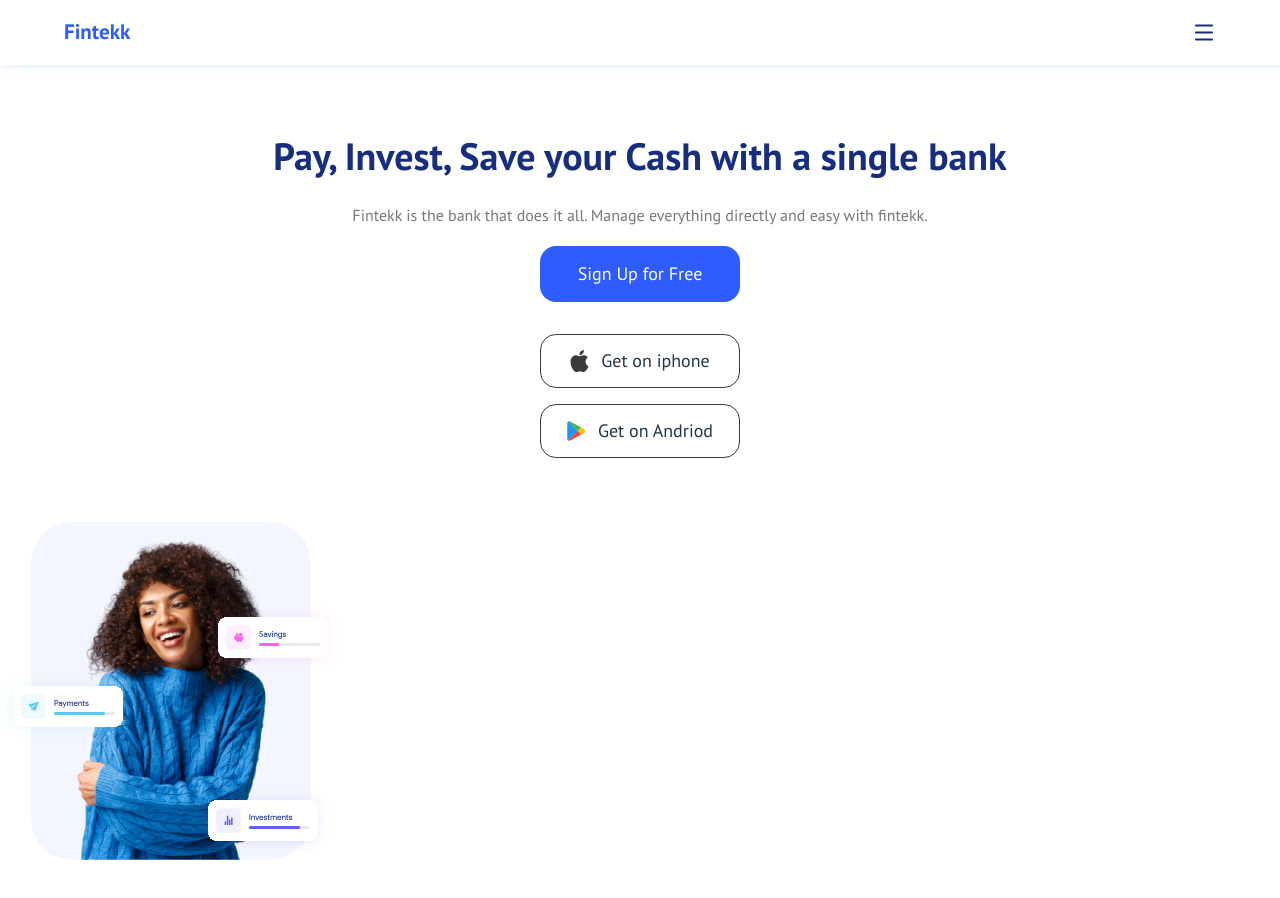
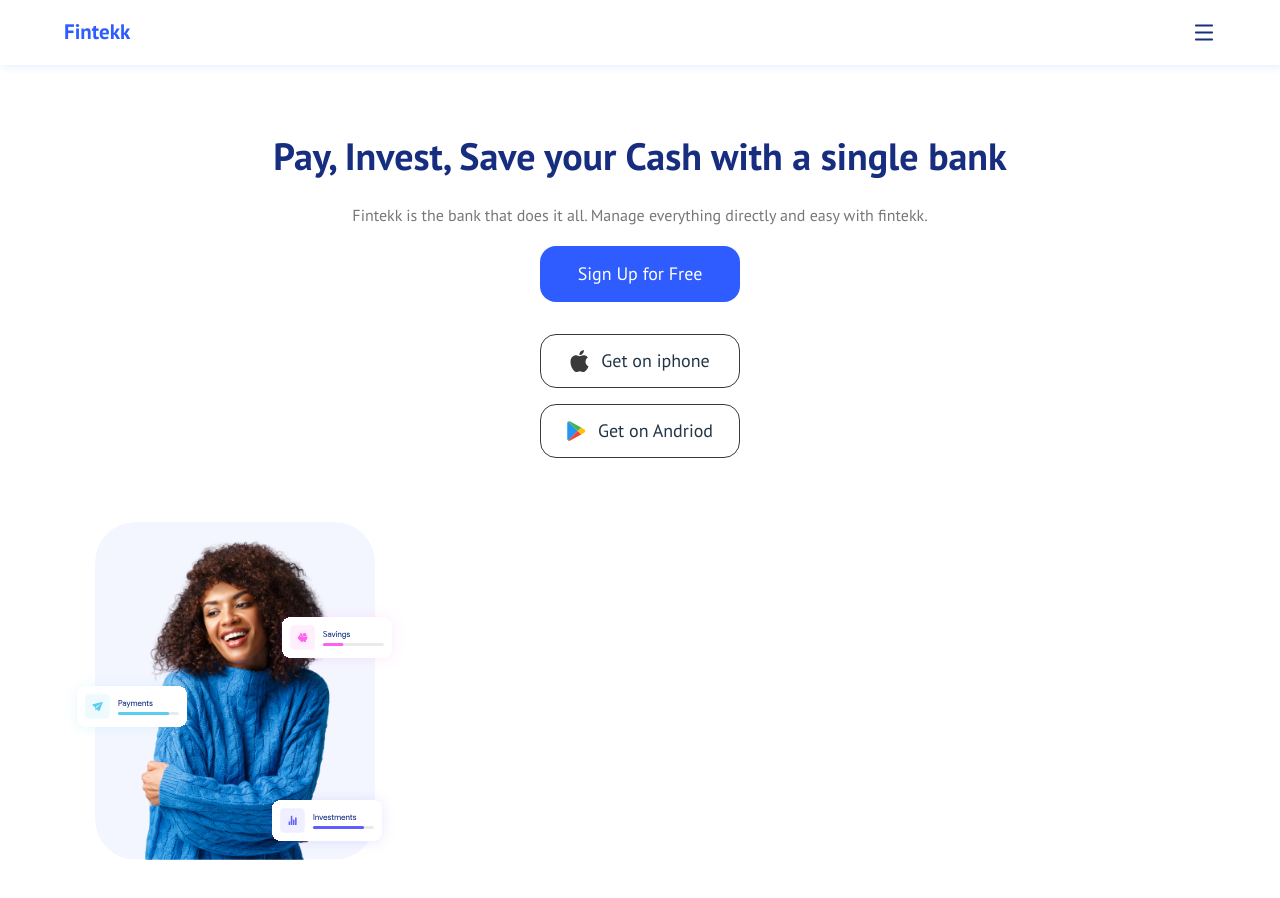
Before and after one commit to ajormoses/Fintekk, a Vue app: page / in a window 1280 px wide. Shown: the top 898 px of the page. Before the commit the page ends 860 px from the top, so only its background shows below. Built offline with nearby package versions, Linux system fonts and the light colour scheme.

Commit message:
changes made to articleone file

```diff
--- a/src/components/ArticleOne.vue
+++ b/src/components/ArticleOne.vue
@@ -9,8 +9,8 @@ export default {
 </script>
 
 <template>
-  <div>
-    <div class="section text-center pt-32 container">
+  <div class="section container text-center">
+    <div class="py-16">
       <h1 class="text-[38px] leading-[56px] font-bold text-[#172E80]">
         Pay, Invest, Save your Cash with a single bank
       </h1>
```
